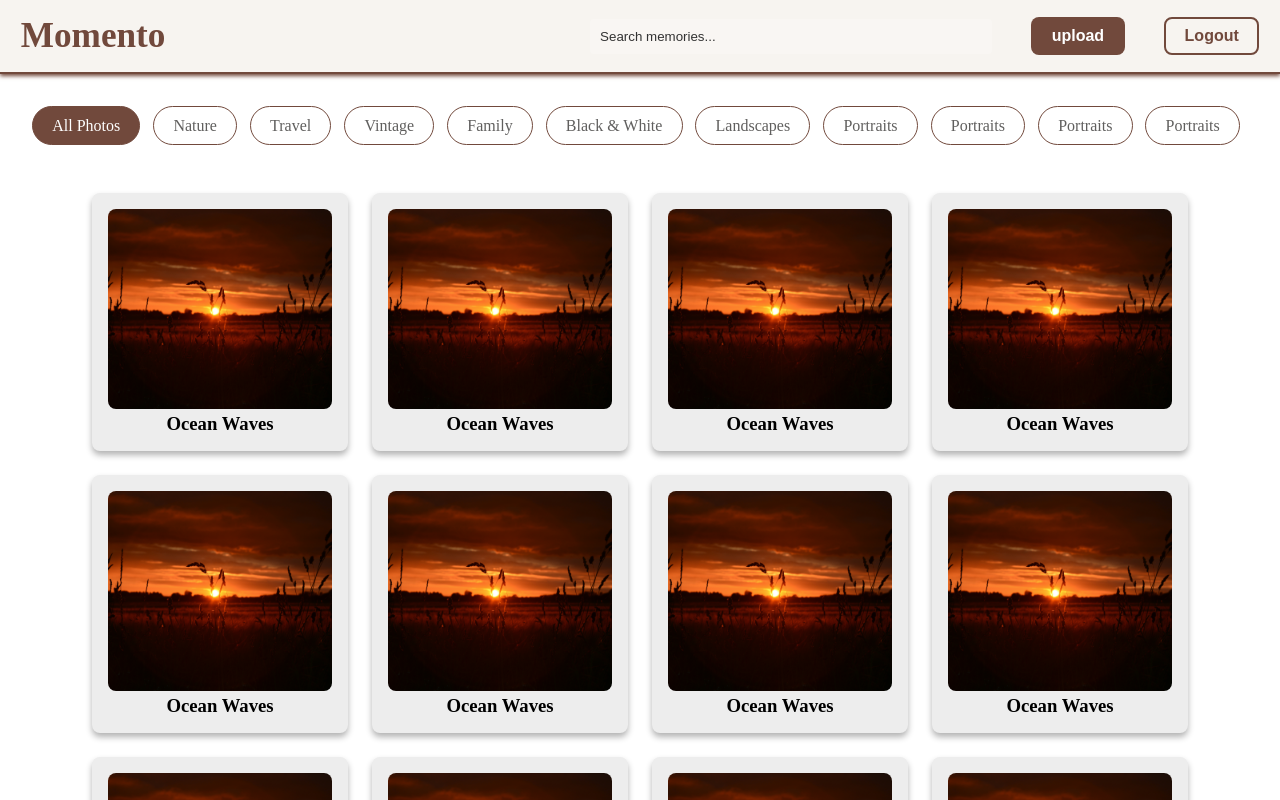
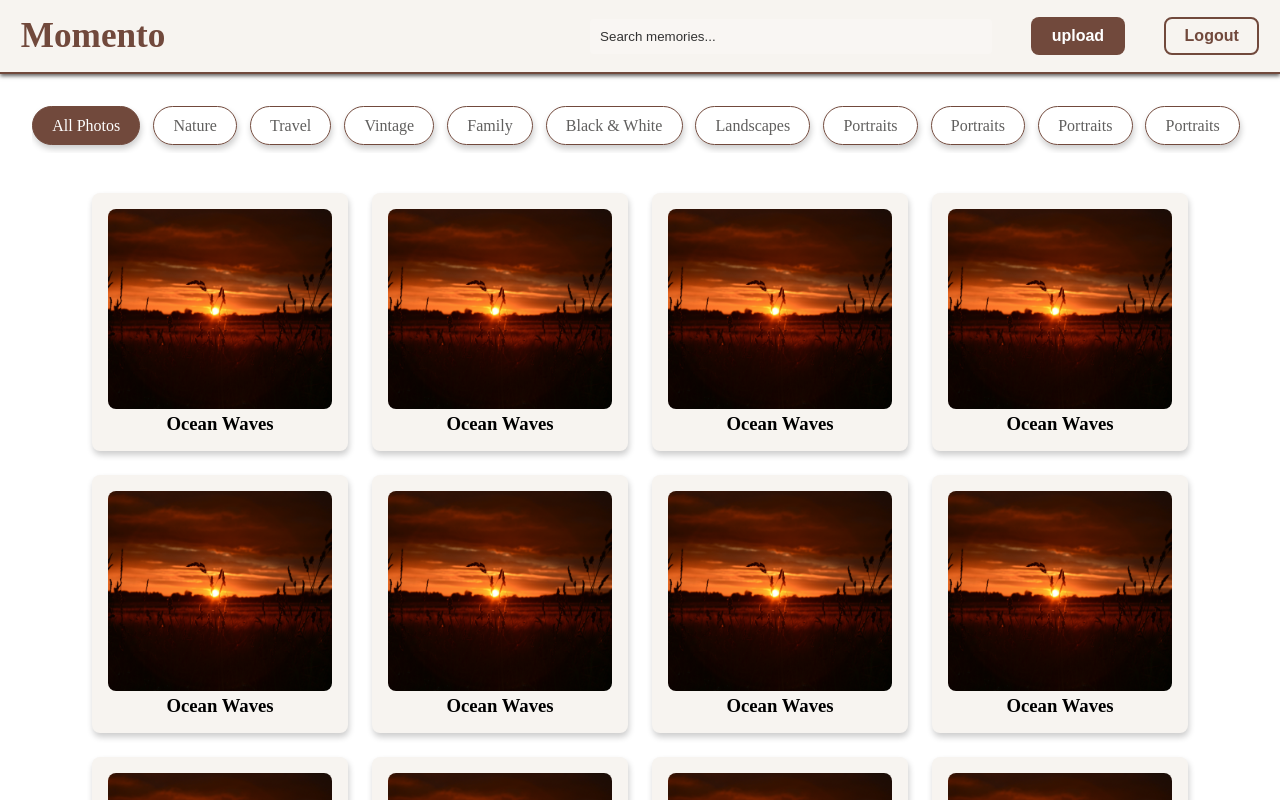
Before and after one commit to mohammaddabbass/momento, a React (Vite) app in the folder momento-client/: page / in a window 1280 px wide. Shown: the top 800 px of the page. Built offline with nearby package versions, Linux system fonts and the light colour scheme.

Commit message:
home page cards

```diff
--- a/momento-client/src/css/components/card.css
+++ b/momento-client/src/css/components/card.css
@@ -8,10 +8,10 @@
 
   .card {
     cursor: pointer;
-    background: rgb(237, 237, 237);
+    background-color: var(--color-neutral-light-solid);
     padding: 1rem;
     border-radius: var(--border-radius-regular);
-    box-shadow: 0px 4px 6px rgba(0, 0, 0, 0.3);
+    box-shadow: 1px 4px 6px rgba(0, 0, 0, 0.2);
     width: 20%;
     text-align: center;
   }
--- a/momento-client/src/css/components/filterChips.css
+++ b/momento-client/src/css/components/filterChips.css
@@ -28,6 +28,7 @@
     cursor: pointer;
     transition: all 0.3s ease;
     flex-shrink: 0;
+    box-shadow: 1px 4px 6px rgba(0, 0, 0, 0.2);
 }
 
 .filter-chip:hover {
--- a/momento-client/src/css/components/header.css
+++ b/momento-client/src/css/components/header.css
@@ -2,7 +2,7 @@
     background-color: var(--color-neutral-light-solid);
     border-bottom: 2px solid var(--color-primary);
     padding: 1rem 1.3rem;
-    box-shadow: 0 2px 4px var(--color-primary);
+    box-shadow: 0 2px 4px var(--color-neutral-dark);
     z-index: 1000;
   }
 
```
